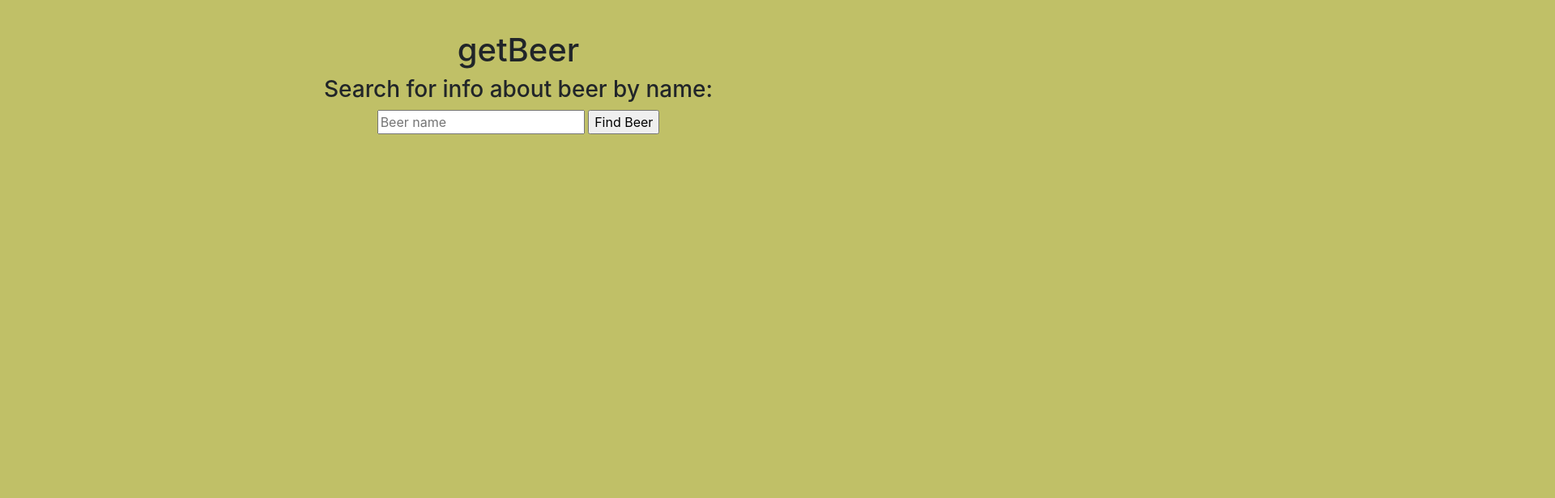
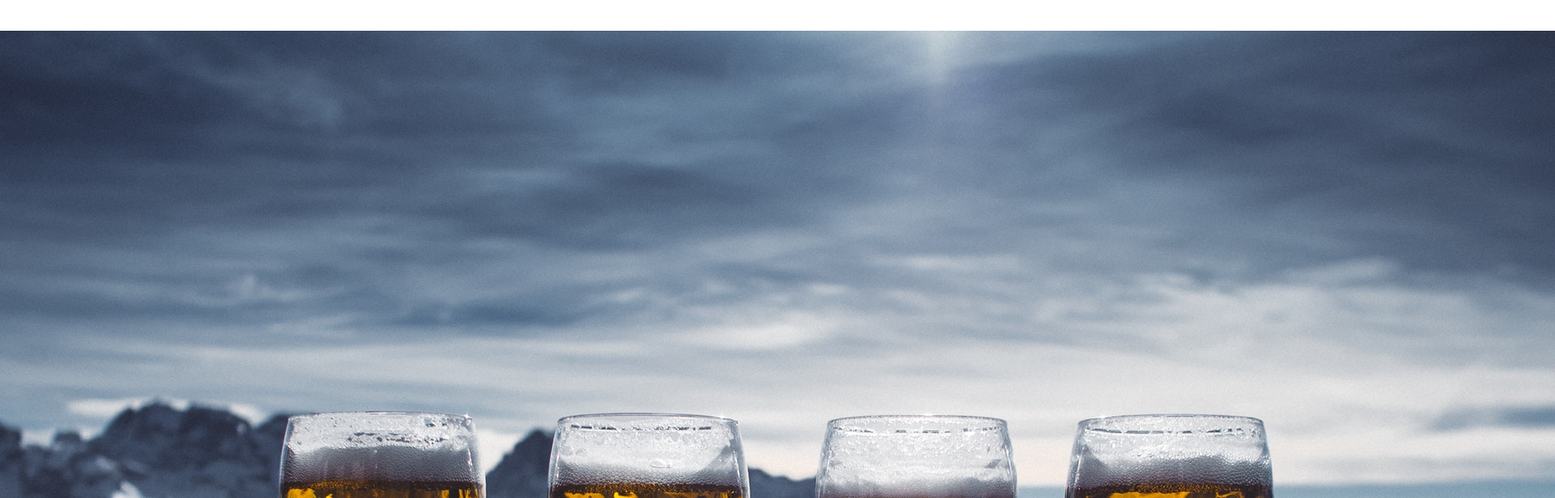
Before and after one commit to JenSchumann/getBeers, a website: page public/index.html in a window 1280 px wide. Shown: the top 616 px of the page at 81% size, 1920 px wide, since content can reach past the window. Drawn offline with nearby package versions, Linux system fonts and the light colour scheme.

Commit message:
added background pic that needs styling

```diff
--- a/public/css/main.css
+++ b/public/css/main.css
@@ -1,13 +1,16 @@
 * {
   /* border: 1px solid hotpink;
   background-color: #ecd0ac; */
+}
+.main-img {
+  z-index: -5;
 }
 
 body {
   padding-top: 3%;
   text-align: center;
   margin: 0 auto;
-  background-color: #c0c067;
+  /* background-color: #c0c067; */
 }
 
 li {
--- a/public/index.html
+++ b/public/index.html
@@ -20,7 +20,9 @@
   </head>
 
 
-
+<body>
+  <!-- Background Image -->
+<img class="main-img img-responsive" ng-if=!ctrl.loggedin src="./assets/snow-restaurant-mountains-sky.jpg"alt="Beer"/>
 
 <!-- BreweryDB API response. -->
 
```
Also changed, not shown: public/assets/snow-restaurant-mountains-sky.jpg (added).
